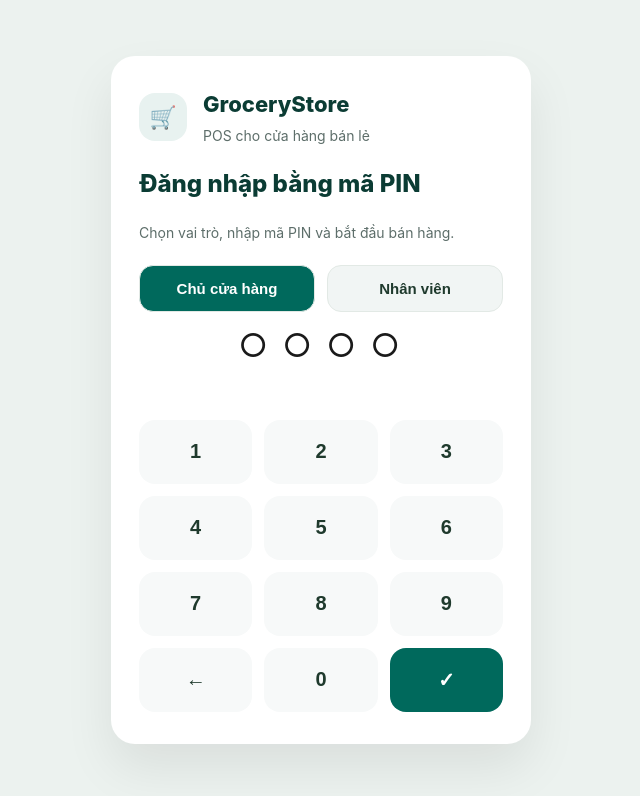
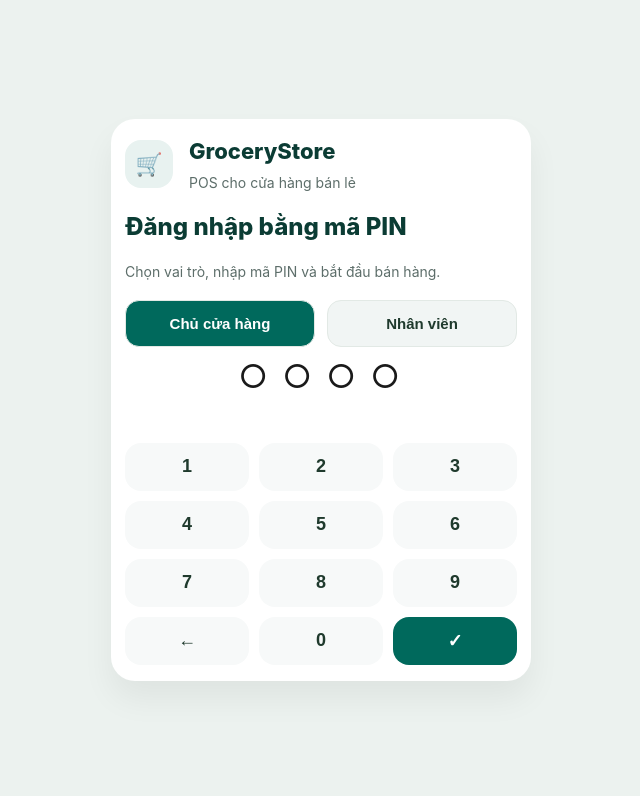
Before and after one commit to VTuan96/glocery-store, a React (Vite) app in the folder frontend/: page /login in a window 1280 px wide. Shown: the top 796 px of the page, without its empty margins (319-959 px from the left). Built offline with nearby package versions, Linux system fonts and the light colour scheme; no server answers.

Commit message:
Update UI display for Login/Sales screen Enable VR for Product detail screen

```diff
--- a/frontend/src/features/auth/components/PinLogin.tsx
+++ b/frontend/src/features/auth/components/PinLogin.tsx
@@ -102,18 +102,23 @@ const styles: Record<string, React.CSSProperties> = {
     minHeight: '100vh',
     background: '#ECF2EF',
     fontFamily: 'Inter, sans-serif',
-    padding: 24,
+    padding: 16,
+    boxSizing: 'border-box',
   },
   card: {
     display: 'flex',
     flexDirection: 'column',
     width: '100%',
     maxWidth: 420,
-    gap: 20,
+    gap: 16,
     background: '#FFFFFF',
     borderRadius: 24,
-    padding: '32px 28px',
-    boxShadow: '0 24px 50px rgba(0, 0, 0, 0.08)',
+    padding: '16px 14px',
+    boxShadow: '0 18px 32px rgba(0, 0, 0, 0.06)',
+    boxSizing: 'border-box',
+    // Ensure card never exceeds viewport and fully visible
+    maxHeight: 'calc(100vh - 32px)',
+    overflow: 'hidden',
   },
   brandRow: { display: 'flex', alignItems: 'center', gap: 16 },
   brandBadge: { width: 48, height: 48, borderRadius: 16, display: 'flex', alignItems: 'center', justifyContent: 'center', background: '#E8F2F0', fontSize: 22 },
@@ -138,12 +143,14 @@ const styles: Record<string, React.CSSProperties> = {
   grid: {
     display: 'grid',
     gridTemplateColumns: 'repeat(3, 1fr)',
-    gap: 12,
+    gap: 10,
     width: '100%',
+    // allow grid to shrink vertically if needed
+    alignSelf: 'stretch',
   },
   key: {
-    minHeight: 64,
-    fontSize: 20,
+    minHeight: 48,
+    fontSize: 18,
     fontWeight: 700,
     border: 'none',
     borderRadius: 16,
--- a/frontend/src/features/pos/components/POSScreen.tsx
+++ b/frontend/src/features/pos/components/POSScreen.tsx
@@ -377,8 +377,8 @@ export function POSScreen() {
 }
 
 const styles: Record<string, React.CSSProperties> = {
-  screen: { display: 'flex', flex: 1, minHeight: 0, fontFamily: 'Inter, sans-serif', overflow: 'hidden', background: '#F3F7F6', gap: 24 },
-  productArea: { display: 'flex', flex: 1, flexDirection: 'column', minHeight: 0, padding: 20, background: '#F7FBFA', borderRight: '1px solid #E6ECE8', borderRadius: 24, boxShadow: '0 20px 50px rgba(15, 95, 77, 0.06)' },
+  screen: { display: 'flex', height: '100%', minHeight: 0, fontFamily: 'Inter, sans-serif', overflow: 'hidden', background: '#F3F7F6', gap: 24 },
+  productArea: { display: 'flex', flex: 1, flexDirection: 'column', minHeight: 0, padding: 24, background: '#F7FBFA', borderRight: '1px solid #E6ECE8', borderRadius: 24, boxShadow: '0 20px 50px rgba(15, 95, 77, 0.06)' },
   pageHeader: { display: 'flex', justifyContent: 'space-between', alignItems: 'center', gap: 16, marginBottom: 18, flexWrap: 'wrap' },
   pageTitle: { margin: 0, fontSize: 28, fontWeight: 800, color: '#11463D' },
   pageSubtitle: { margin: '8px 0 0', fontSize: 14, color: '#556C6A' },
@@ -392,14 +392,14 @@ const styles: Record<string, React.CSSProperties> = {
   video: { width: '100%', maxHeight: 220, minHeight: 180, borderRadius: 20, marginTop: 18, objectFit: 'cover' },
   notFoundPrompt: { display: 'flex', flexDirection: 'column', gap: 10, padding: 18, borderRadius: 18, background: '#FFF7ED', border: '1px solid #FFD4A6', marginTop: 16 },
   notFoundText: { margin: 0, color: '#8A4E00', fontWeight: 700 },
-  productListArea: { display: 'flex', flexDirection: 'column', flex: 1, minHeight: 0, overflow: 'hidden', marginTop: 18, padding: 18, borderRadius: 24, background: '#FFFFFF', boxShadow: '0 12px 30px rgba(15, 95, 77, 0.06)' },
-  productGrid: { flex: 1, minHeight: 0, overflowY: 'auto', listStyle: 'none', padding: 0, margin: 0, display: 'grid', gridTemplateColumns: 'repeat(auto-fill, minmax(240px, 1fr))', gap: 18 },
+  productListArea: { display: 'flex', flexDirection: 'column', flex: 1, minHeight: 0, overflow: 'hidden', marginTop: 18, padding: 20, paddingBottom: 28, borderRadius: 24, background: '#FFFFFF', boxShadow: '0 12px 30px rgba(15, 95, 77, 0.06)' },
+  productGrid: { flex: 1, minHeight: 0, overflowY: 'auto', listStyle: 'none', padding: 12, margin: 0, display: 'grid', gridTemplateColumns: 'repeat(auto-fill, minmax(220px, 1fr))', gap: 20, paddingBottom: 28, alignContent: 'start' },
   productTileWrapper: { listStyle: 'none' },
   loading: { padding: 16, color: '#4F6B66' },
   emptySearch: { padding: 24, borderRadius: 18, background: '#FFFFFF', textAlign: 'center', color: '#677675', fontSize: 15 },
   emptyHint: { padding: 28, textAlign: 'center', color: '#677675', fontSize: 15 },
   createPromptBtn: { padding: '12px 18px', borderRadius: 999, background: '#0F5F4D', color: '#fff', border: 'none', cursor: 'pointer', fontSize: 14 },
-  cartPanel: { display: 'flex', flex: 1, flexDirection: 'column', minHeight: 0, maxHeight: '100%', background: '#FFFFFF', padding: 22, overflow: 'hidden', borderRadius: 24, border: '1px solid #E7ECEB', boxShadow: '0 20px 50px rgba(15, 95, 77, 0.06)' },
+  cartPanel: { display: 'flex', width: '36%', minWidth: 280, flexDirection: 'column', minHeight: 0, maxHeight: '100%', background: '#FFFFFF', padding: 22, overflow: 'hidden', borderRadius: 24, border: '1px solid #E7ECEB', boxShadow: '0 20px 50px rgba(15, 95, 77, 0.06)' },
   cartHeader: { display: 'flex', justifyContent: 'space-between', alignItems: 'flex-start', gap: 14, marginBottom: 18, paddingBottom: 16, borderBottom: '1px solid #E7ECEB' },
   cartTitle: { margin: 0, fontSize: 22, fontWeight: 800, color: '#11463D' },
   cartSubtitle: { margin: '8px 0 0', color: '#556C6A', fontSize: 13 },
@@ -410,9 +410,9 @@ const styles: Record<string, React.CSSProperties> = {
   overrideRow: { display: 'flex', flexWrap: 'wrap', gap: 10, marginBottom: 16 },
   applyBtn: { borderRadius: 18, border: 'none', padding: '12px 16px', fontWeight: 700, background: '#0F5F4D', color: '#fff', cursor: 'pointer' },
   cancelSmallBtn: { borderRadius: 18, border: '1px solid #D8E3E0', padding: '12px 16px', background: '#F8FAF9', color: '#273C35', cursor: 'pointer' },
-  cartBody: { flex: 1, minHeight: 0, overflowY: 'auto', paddingRight: 4, paddingBottom: 20 },
+  cartBody: { flex: 1, minHeight: 0, overflowY: 'auto', paddingRight: 8, paddingBottom: 20 },
   cartList: { listStyle: 'none', padding: 0, margin: 0, display: 'flex', flexDirection: 'column', gap: 12 },
-  cartFooter: { marginTop: 18, paddingTop: 18, borderTop: '1px solid #E7ECEB', background: '#FFFFFF' },
+  cartFooter: { marginTop: 18, paddingTop: 18, borderTop: '1px solid #E7ECEB', background: '#FFFFFF', position: 'sticky', bottom: 0, zIndex: 5, paddingBottom: 20 },
   totalRow: { display: 'flex', justifyContent: 'space-between', alignItems: 'center', marginBottom: 16 },
   totalLabel: { fontSize: 14, color: '#556C6A' },
   totalAmount: { fontSize: 28, fontWeight: 800, color: '#11463D' },
--- a/frontend/src/features/products/components/ProductForm.tsx
+++ b/frontend/src/features/products/components/ProductForm.tsx
@@ -34,6 +34,8 @@ export function ProductForm({ initial, onSave, onCancel }: ProductFormProps) {
   const [imageFile, setImageFile] = useState<File | undefined>(undefined)
   const [previewUrl, setPreviewUrl] = useState<string | undefined>(undefined)
   const [imageStatus, setImageStatus] = useState('')
+  const [nameListening, setNameListening] = useState(false)
+  const [priceListening, setPriceListening] = useState(false)
   const [packUnits, setPackUnits] = useState<{ name: string; quantity: number }[]>(
     initial?.packUnits ?? []
   )
@@ -58,6 +60,41 @@ export function ProductForm({ initial, onSave, onCancel }: ProductFormProps) {
     // will input into the barcode field instead of submitting the form.
     barcodeInputRef.current?.focus()
   }, [])
+
+  function startDictationFor(field: 'name' | 'price') {
+    const SpeechRecognition = (window as any).SpeechRecognition || (window as any).webkitSpeechRecognition
+    if (!SpeechRecognition) return
+    const recognition = new SpeechRecognition()
+    recognition.lang = 'vi-VN'
+    recognition.interimResults = false
+    recognition.maxAlternatives = 1
+
+    if (field === 'name') setNameListening(true)
+    if (field === 'price') setPriceListening(true)
+
+    recognition.onresult = (event: any) => {
+      const transcript = event.results?.[0]?.[0]?.transcript?.trim() ?? ''
+      if (!transcript) return
+      if (field === 'name') setName(transcript)
+      if (field === 'price') {
+        // Convert spoken numbers to a digit string roughly by removing non-digits
+        const digits = transcript.replace(/[^0-9]/g, '')
+        const value = parseInt(digits || transcript.replace(/[^0-9]/g, ''), 10) || 0
+        setDefaultPrice(value)
+      }
+    }
+
+    recognition.onerror = () => {
+      // ignore
+    }
+
+    recognition.onend = () => {
+      setNameListening(false)
+      setPriceListening(false)
+    }
+
+    recognition.start()
+  }
 
   async function handleSave(e: React.FormEvent) {
     e.preventDefault()
@@ -89,8 +126,13 @@ export function ProductForm({ initial, onSave, onCancel }: ProductFormProps) {
     <form onSubmit={handleSave} style={styles.form}>
       {/* Name */}
       <label style={styles.label}>Tên sản phẩm *</label>
-      <input value={name} onChange={(e) => setName(e.target.value)}
-        style={styles.input} aria-label="Tên sản phẩm" placeholder="Tên sản phẩm" />
+      <div style={{ display: 'flex', gap: 8, alignItems: 'center' }}>
+        <input value={name} onChange={(e) => setName(e.target.value)}
+          style={styles.input} aria-label="Tên sản phẩm" placeholder="Tên sản phẩm" />
+        <button type="button" onClick={() => startDictationFor('name')} style={styles.speakBtn} aria-pressed={nameListening} aria-label="Ghi âm tên sản phẩm">
+          {nameListening ? '⏺' : '🎤'}
+        </button>
+      </div>
 
       {/* Type */}
       <label style={styles.label}>Loại sản phẩm</label>
@@ -108,7 +150,12 @@ export function ProductForm({ initial, onSave, onCancel }: ProductFormProps) {
 
       {/* Default price */}
       <label style={styles.label}>Giá mặc định *</label>
-      <VndInput value={defaultPrice} onChange={setDefaultPrice} label="Giá mặc định (VND)" />
+      <div style={{ display: 'flex', gap: 8, alignItems: 'center' }}>
+        <VndInput value={defaultPrice} onChange={setDefaultPrice} label="Giá mặc định (VND)" />
+        <button type="button" onClick={() => startDictationFor('price')} style={styles.speakBtn} aria-pressed={priceListening} aria-label="Ghi âm giá sản phẩm">
+          {priceListening ? '⏺' : '🎤'}
+        </button>
+      </div>
 
       {/* Barcodes */}
       <label style={styles.label}>Mã vạch</label>
@@ -196,7 +243,7 @@ export function ProductForm({ initial, onSave, onCancel }: ProductFormProps) {
 }
 
 const styles: Record<string, React.CSSProperties> = {
-  form: { display: 'flex', flexDirection: 'column', gap: 8, fontFamily: 'Inter, sans-serif' },
+  form: { display: 'flex', flexDirection: 'column', gap: 8, fontFamily: 'Inter, sans-serif', maxHeight: '100vh', overflowY: 'auto', paddingBottom: 96, boxSizing: 'border-box' },
   label: { fontSize: 14, fontWeight: 600, color: '#555', marginTop: 8 },
   input: { padding: '10px 12px', fontSize: 16, border: '1px solid #ccc', borderRadius: 8, minHeight: 48 },
   typeRow: { display: 'flex', gap: 8 },
@@ -208,8 +255,9 @@ const styles: Record<string, React.CSSProperties> = {
   tierRow: { display: 'flex', gap: 8, alignItems: 'center' },
   error: { color: '#C62828', fontSize: 14 },
   imageStatus: { color: '#555', fontSize: 13, marginTop: 6, marginBottom: 6 },
-  actions: { display: 'flex', gap: 8, marginTop: 8 },
-  cancelBtn: { flex: 1, padding: '12px 0', background: '#f5f5f5', border: '1px solid #ccc', borderRadius: 8, fontSize: 16, cursor: 'pointer', minHeight: 48 },
-  saveBtn: { flex: 2, padding: '12px 0', background: '#00695C', color: '#fff', border: 'none', borderRadius: 8, fontSize: 16, cursor: 'pointer', minHeight: 48 },
+  actions: { display: 'flex', gap: 8, marginTop: 8, position: 'sticky', bottom: 12, background: 'linear-gradient(180deg, rgba(255,255,255,0), rgba(255,255,255,1))', paddingTop: 8 },
+  cancelBtn: { flex: 1, padding: '12px 0', background: '#f5f5f5', border: '1px solid #ccc', borderRadius: 8, fontSize: 16, cursor: 'pointer', minHeight: 56 },
+  saveBtn: { flex: 2, padding: '12px 0', background: '#00695C', color: '#fff', border: 'none', borderRadius: 8, fontSize: 16, cursor: 'pointer', minHeight: 56 },
   preview: { width: '100%', maxHeight: 240, height: 'auto', objectFit: 'contain', borderRadius: 12, marginTop: 12, background: '#f9f9f9' },
+  speakBtn: { padding: '10px 12px', borderRadius: 8, border: '1px solid #D5DDE0', background: '#fff', cursor: 'pointer', minHeight: 48, fontSize: 18 },
 }
--- a/frontend/src/features/products/components/ProductList.tsx
+++ b/frontend/src/features/products/components/ProductList.tsx
@@ -9,6 +9,14 @@ export function ProductList() {
   const [editing, setEditing] = useState<Product | null>(null)
   const [creating, setCreating] = useState(false)
   const { products, isLoading, createMutation, updateMutation } = useProducts(search)
+  const [page, setPage] = useState(1)
+  const [pageSize, setPageSize] = useState(10)
+
+  const totalPages = Math.max(1, Math.ceil(products.length / pageSize))
+  // ensure current page is valid when products or pageSize change
+  if (page > totalPages) setPage(totalPages)
+  const startIndex = (page - 1) * pageSize
+  const pagedProducts = products.slice(startIndex, startIndex + pageSize)
 
   async function handleCreate(data: ProductPayload, file?: File) {
     await createMutation.mutateAsync({ payload: data, file })
@@ -42,7 +50,7 @@ export function ProductList() {
       {isLoading && <div style={styles.status}>Đang tải...</div>}
 
       <div style={styles.grid}>
-        {products.map((p) => (
+        {pagedProducts.map((p) => (
           <button key={p.clientId} type="button" style={styles.card} onClick={() => setEditing(p)}>
             <div style={styles.cardBody}>
               {p.imageUrl ? (
@@ -66,6 +74,48 @@ export function ProductList() {
         ))}
       </div>
 
+      {/* Pagination controls - large buttons for easier use by elderly users */}
+      {products.length > pageSize && (
+        <div style={styles.pageControls} aria-label="Pagination">
+          <button
+            type="button"
+            onClick={() => setPage((s) => Math.max(1, s - 1))}
+            disabled={page === 1}
+            style={{ ...styles.pageButton, opacity: page === 1 ? 0.5 : 1 }}
+            aria-label="Trang trước"
+          >
+            ← Trước
+          </button>
+
+          <div style={styles.pageInfo} aria-live="polite">Trang {page} / {totalPages}</div>
+
+          <button
+            type="button"
+            onClick={() => setPage((s) => Math.min(totalPages, s + 1))}
+            disabled={page === totalPages}
+            style={{ ...styles.pageButton, opacity: page === totalPages ? 0.5 : 1 }}
+            aria-label="Trang sau"
+          >
+            Sau →
+          </button>
+
+          <label style={styles.pageSizeLabel}>
+            Hiển thị
+            <select
+              value={pageSize}
+              onChange={(e) => { setPageSize(parseInt(e.target.value, 10)); setPage(1) }}
+              style={styles.pageSizeSelect}
+              aria-label="Số mục trên trang"
+            >
+              <option value={5}>5</option>
+              <option value={10}>10</option>
+              <option value={20}>20</option>
+            </select>
+            mục
+          </label>
+        </div>
+      )}
+
       {!isLoading && products.length === 0 && (
         <div style={styles.empty}>Không tìm thấy sản phẩm nào</div>
       )}
@@ -74,7 +124,7 @@ export function ProductList() {
 }
 
 const styles: Record<string, React.CSSProperties> = {
-  page: { maxWidth: 1200, margin: '0 auto', padding: '24px 16px', fontFamily: 'Inter, sans-serif', color: '#1C1C1C' },
+  page: { width: '100%', maxWidth: '1200px', margin: '0 auto', padding: '24px 20px', fontFamily: 'Inter, sans-serif', color: '#1C1C1C', boxSizing: 'border-box' },
   header: { display: 'flex', justifyContent: 'space-between', alignItems: 'flex-start', gap: 16, marginBottom: 24, flexWrap: 'wrap' },
   title: { fontSize: 28, fontWeight: 800, margin: 0 },
   subtitle: { margin: '8px 0 0', color: '#556069', fontSize: 14 },
@@ -82,8 +132,16 @@ const styles: Record<string, React.CSSProperties> = {
   search: { flex: 1, minWidth: 260, padding: '12px 14px', fontSize: 16, border: '1px solid #D5DDE0', borderRadius: 12, boxSizing: 'border-box', background: '#fff' },
   addBtn: { padding: '12px 24px', background: '#00695C', color: '#fff', border: 'none', borderRadius: 12, fontSize: 15, cursor: 'pointer', minHeight: 48, boxShadow: '0 12px 24px rgba(0,0,0,0.08)' },
   status: { color: '#556069', fontSize: 15, marginBottom: 16 },
-  grid: { display: 'grid', gridTemplateColumns: 'repeat(auto-fit, minmax(260px, 1fr))', gap: 18 },
-  card: { display: 'flex', flexDirection: 'column', alignItems: 'stretch', border: '1px solid #E7ECF0', borderRadius: 20, background: '#fff', padding: 18, cursor: 'pointer', textAlign: 'left', transition: 'transform 0.2s ease, box-shadow 0.2s ease', minHeight: 190, width: '100%' },
+  grid: {
+    display: 'grid',
+    gridTemplateColumns: 'repeat(auto-fill, minmax(220px, 1fr))',
+    gap: 20,
+    maxHeight: '70vh',
+    overflowY: 'auto',
+    padding: 12,
+    paddingBottom: 28,
+  },
+  card: { display: 'flex', flexDirection: 'column', alignItems: 'stretch', border: '1px solid #E7ECF0', borderRadius: 20, background: '#fff', padding: 18, cursor: 'pointer', textAlign: 'left', transition: 'transform 0.2s ease, box-shadow 0.2s ease', minHeight: 170, width: '100%' },
   cardBody: { display: 'flex', gap: 16, alignItems: 'center', marginBottom: 18 },
   cardImage: { width: 80, height: 80, borderRadius: 16, objectFit: 'cover', background: '#F7F9FA' },
   cardPlaceholder: { width: 80, height: 80, borderRadius: 16, background: '#F1F3F5', color: '#7B8A95', fontSize: 12, display: 'flex', alignItems: 'center', justifyContent: 'center', textAlign: 'center', padding: 10 },
@@ -94,4 +152,9 @@ const styles: Record<string, React.CSSProperties> = {
   cardPrice: { fontSize: 18, fontWeight: 700, color: '#00695C' },
   cardBadge: { padding: '6px 12px', borderRadius: 999, background: '#E8F5E9', color: '#2E7D32', fontWeight: 700, fontSize: 12, whiteSpace: 'nowrap' },
   empty: { color: '#7B8A95', padding: '40px 0', textAlign: 'center', fontSize: 16 },
+  pageControls: { display: 'flex', gap: 12, alignItems: 'center', justifyContent: 'center', marginTop: 12, padding: '12px 8px' },
+  pageButton: { padding: '12px 20px', borderRadius: 12, border: 'none', background: '#00695C', color: '#fff', fontSize: 18, fontWeight: 700, cursor: 'pointer' },
+  pageInfo: { fontSize: 18, color: '#27493F', fontWeight: 700, minWidth: 140, textAlign: 'center' },
+  pageSizeLabel: { display: 'flex', alignItems: 'center', gap: 8, fontSize: 16, color: '#27493F' },
+  pageSizeSelect: { marginLeft: 6, padding: '8px 10px', fontSize: 16, borderRadius: 8 },
 }
```
